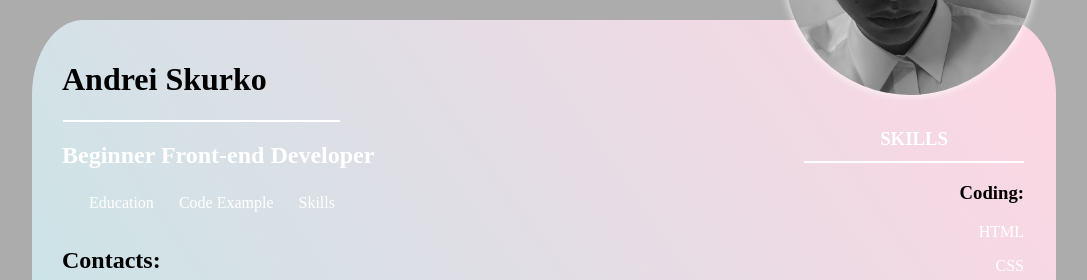
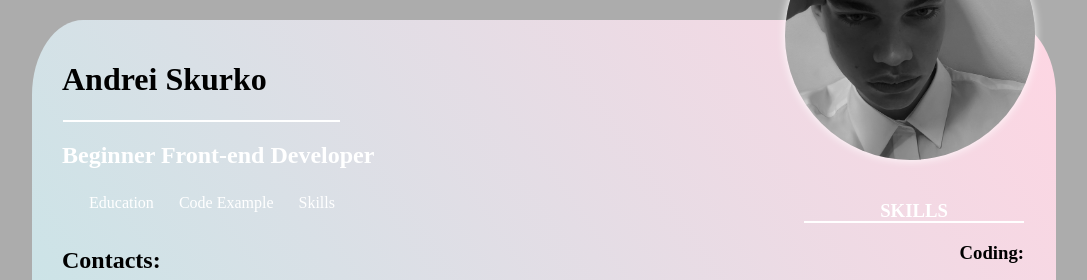
Before and after one commit to ANZIRKA1/rsschool-cv, a plain HTML site: page index.html in a window 1280 px wide. Shown: the top 280 px of the page, without its empty margins (96-1183 px from the left). Drawn offline with Linux system fonts and the light colour scheme; a web font is replaced by a local one.

Commit message:
Fix: added new code

```diff
--- a/css/style.css
+++ b/css/style.css
@@ -171,7 +171,7 @@ p{
 
 #MyPhoto {
   position: relative;
-  bottom: 455px;
+  bottom: 390px;
   right: 27px;
   width: 250px;
   height: 249px;
@@ -183,7 +183,7 @@ p{
 #skills-text{
   position: relative;
   color: white;
-  top: 8px;
+  top: 20px;
   text-align: center;
 }
 
@@ -191,7 +191,7 @@ p{
   position: relative;
   width: 220px;
   height: 658px;
-  bottom: 470px;
+  bottom: 410px;
   right: 8px;
   padding-bottom: 15px;
   text-align: right;
```
